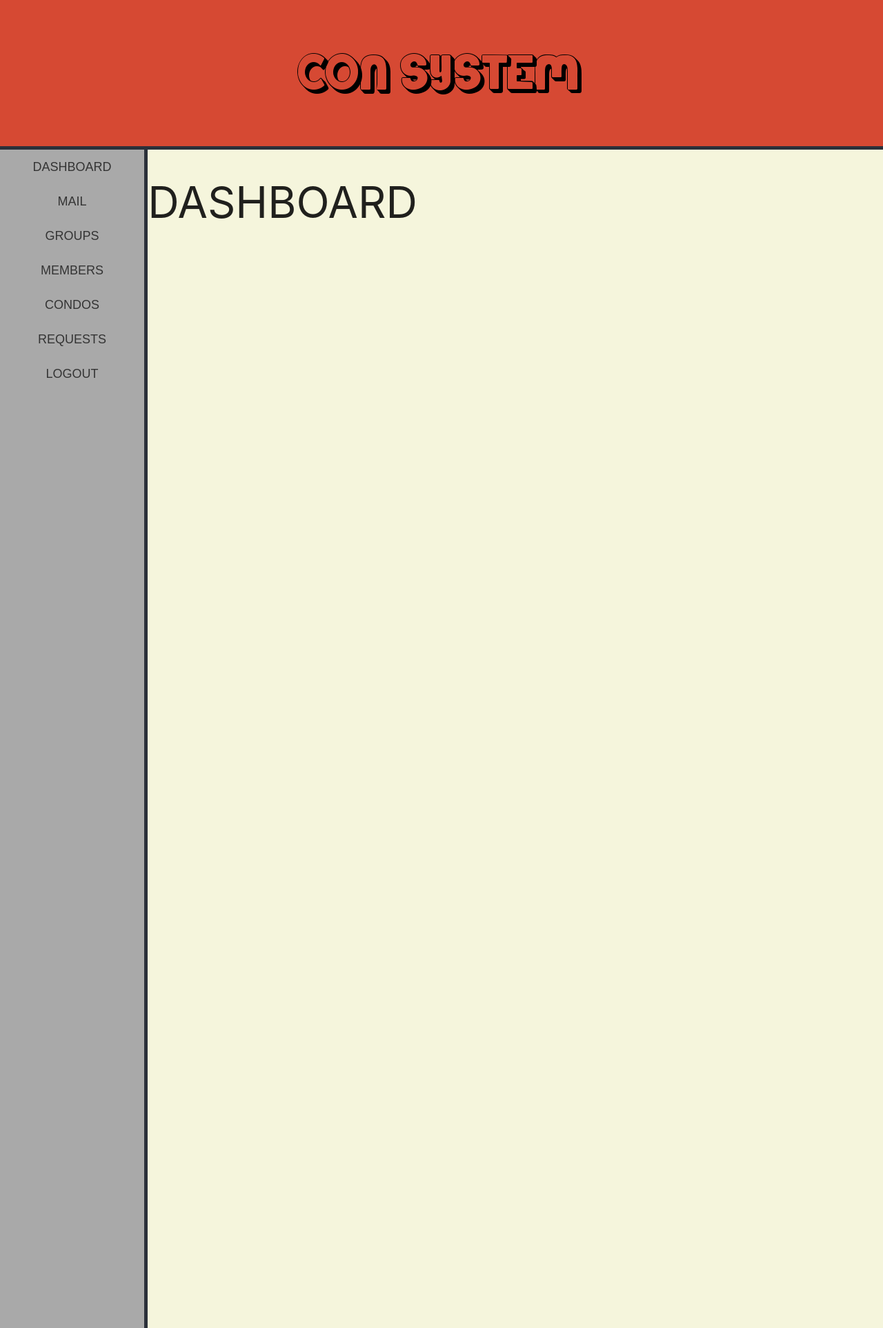
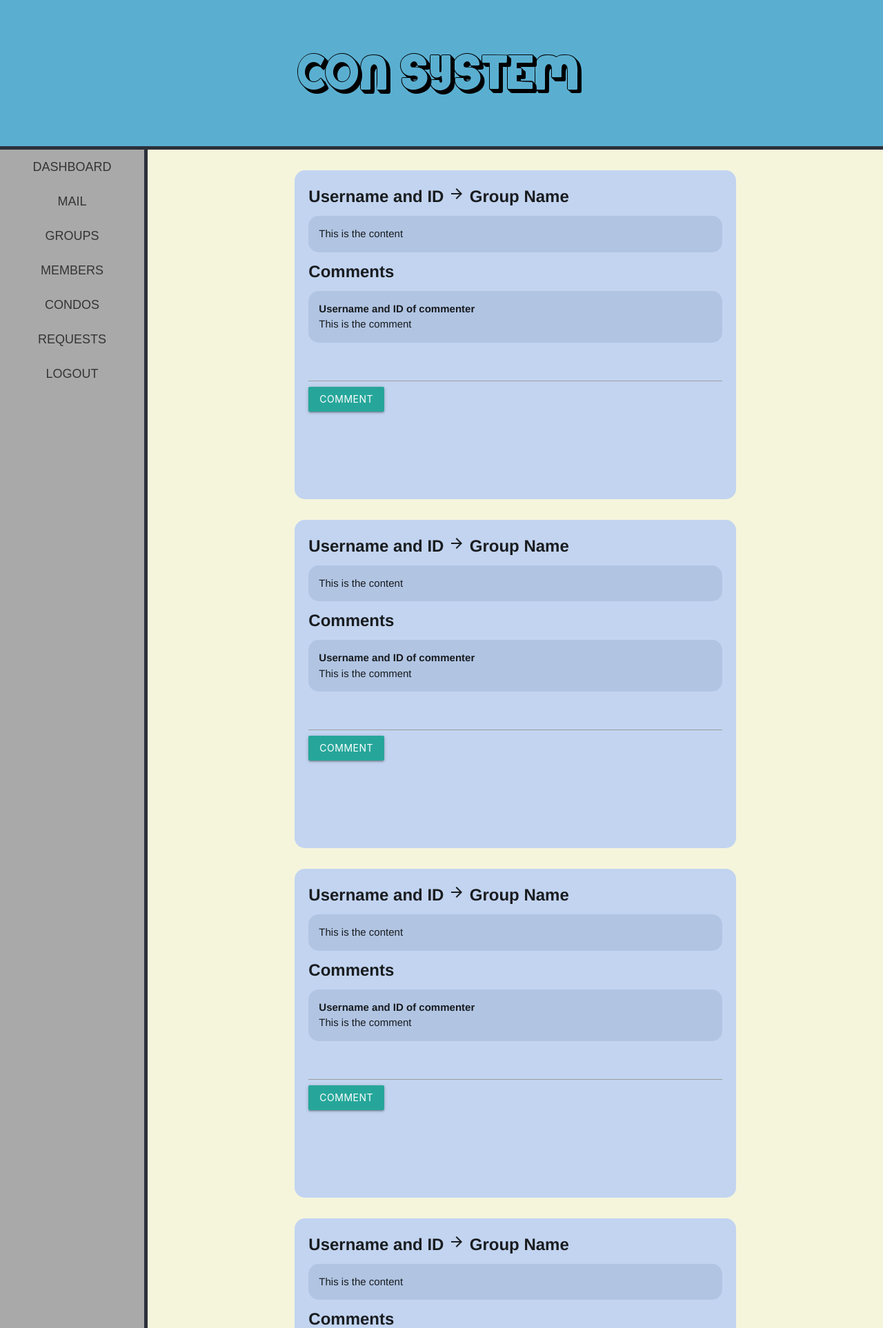
Before and after one commit to samgo1/Condo-Association-Project, a PHP site: page / in a window 1280 px wide. Shown: the top 1926 px of the page at 69% size. Run offline with PHP 8.4, Linux system fonts and the light colour scheme.

Commit message:
Added front-end outline for posts on dashboard

```diff
--- a/components/post.php
+++ b/components/post.php
@@ -1,3 +1,21 @@
 <div class="postContainer">
-
+    <div class="postLabel">
+        <span name="userInfo">Username and ID</span>
+        <i class="material-icons">arrow_forward</i>
+        <span name="groupInfo">Group Name</span>
+    </div>
+    <div name="content" class="content">
+        This is the content
+    </div>
+    <div class="postLabel">Comments</div>
+    <div class="content">
+        <div name="commenter" class="commenter">Username and ID of commenter</div>
+        <span name="comment">
+            This is the comment
+        </span>
+    </div>
+    <form action="">
+        <input type="text">
+        <button class="btn">Comment</button>
+    </form>
 </div>
--- a/css/components/post.css
+++ /dev/null
@@ -1,7 +0,0 @@
-.postContainer {
-
-}
-
-.authContainer {
-
-}
--- a/css/index.css
+++ b/css/index.css
@@ -22,14 +22,14 @@ body {
   align-items: center;
   font-size: 3em;
   font-family: "Courier New", Courier, monospace;
-  background-color: #d64933;
+  background-color: #5aafd1;
 }
 
 .menubar {
   grid-row: 2/13;
   grid-column: 1/3;
   background-color: darkgrey;
-  overflow: scroll;
+  overflow-y: scroll;
 }
 
 .mainview {
--- /dev/null
+++ b/css/views/dashboard.css
@@ -0,0 +1,42 @@
+.dashboard {
+    justify-content: center;
+    height: 100%;
+    overflow-y: scroll;
+}
+
+.postContainer {
+    font-family: Helvetica, sans-serif;
+    display: flex;
+    flex-direction: column;
+    background-color: #c2d4f0;
+    margin-top:30px;
+    margin-bottom: 30px;
+    margin-left: auto;
+    margin-right: auto;
+    border-radius: 15px;
+    padding: 20px;
+    min-height:20%;
+    width: 60%;
+}
+
+.postLabel {
+
+    font-weight: bolder;
+    font-size: 24px;
+}
+
+.content {
+    background-color: #b1c5e3;
+    border-radius: 15px;
+    margin-top: 10px;
+    margin-bottom: 10px;
+    padding: 15px;
+}
+
+.comments {
+    list-style-type: none;
+}
+
+.commenter {
+    font-weight: 600;
+}
--- a/index.php
+++ b/index.php
@@ -1,5 +1,3 @@
-<?php ?>
-
 <!DOCTYPE html>
 <html>
     <head>
@@ -8,6 +6,8 @@
         <link rel="stylesheet" href="./css/materialize.css">
         <link rel="stylesheet" href="./css/materialize.min.css">
         <link rel="stylesheet" href="./css/components/post.css">
+        <link rel="stylesheet" href="./css/views/dashboard.css">
+        <link href="https://fonts.googleapis.com/icon?family=Material+Icons" rel="stylesheet">
         <script src="https://code.jquery.com/jquery-3.5.0.js"></script>
     </head>
     <body onload="show('dashboard')">
@@ -19,9 +19,9 @@
                 <button class="btn-flat" onClick="show('dashboard')">Dashboard</button>
                 <button class="btn-flat" onClick="show('mail')">Mail</button>
                 <button class="btn-flat" onClick="show('groups')">Groups</button>
-                <button class="btn-flat" onClick="show('condos')">Members</button>
+                <button class="btn-flat" onClick="show('members')">Members</button>
                 <button class="btn-flat" onClick="show('condos')">Condos</button>
-                <button class="btn-flat" onClick="show('condos')">Requests</button>
+                <button class="btn-flat" onClick="show('requests')">Requests</button>
                 <button class="btn-flat" onClick="show('logout')">Logout</button>
             </div>
             <div class="mainview" id="mainView"></div>
--- a/views/dashboard.php
+++ b/views/dashboard.php
@@ -1,3 +1,12 @@
-<h1>
-    DASHBOARD
-</h1>
+<div class="dashboard">
+    <?php
+        include '../components/post.php';
+        include '../components/post.php';
+        include '../components/post.php';
+        include '../components/post.php';
+        include '../components/post.php';
+        include '../components/post.php';
+        include '../components/post.php';
+        include '../components/post.php';
+    ?>
+</div>
```
Also changed, not shown: components/inbox.php (added).
